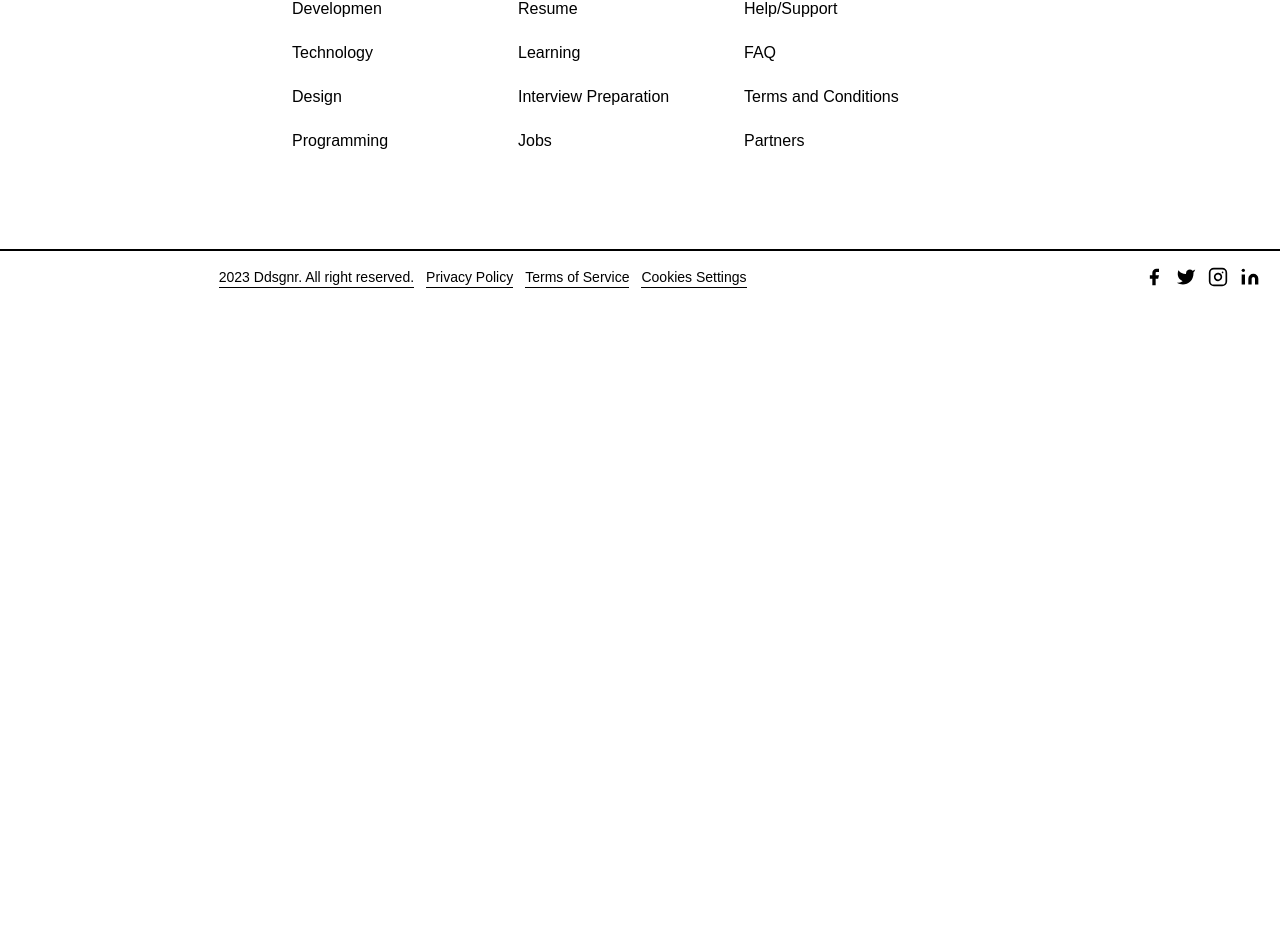
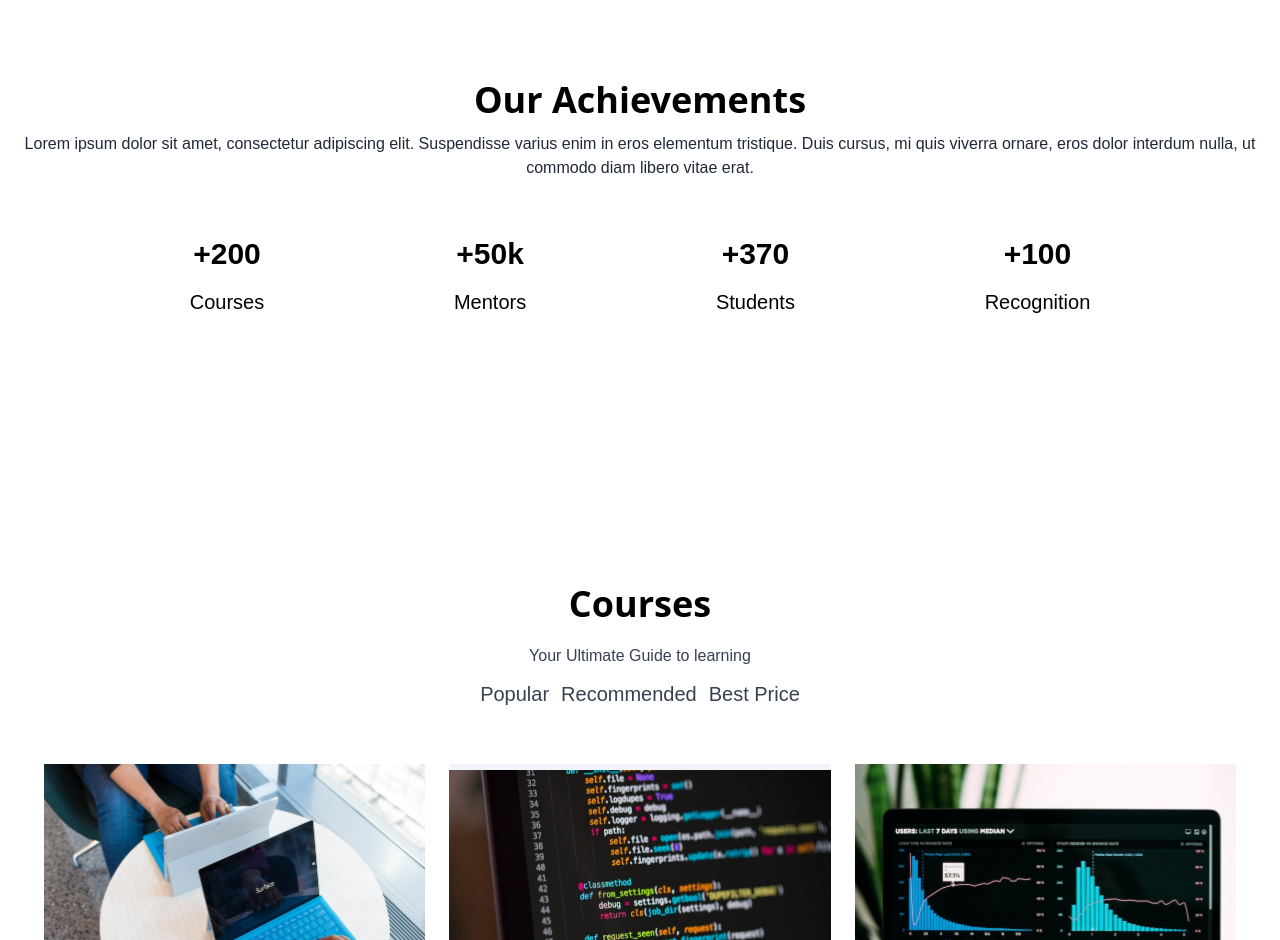
Before and after one commit to saadahmedacademy/figma-courses-website, a Next.js app in the folder course-web/: page / in a window 1280 px wide. Shown: the part 1860-2800 px from the top of the page. Before the commit the page ends 2164 px from the top, so only its background shows below. Built offline with nearby package versions, Linux system fonts and the light colour scheme.

Commit message:
Add some more components and the lasr component is remain.

```diff
--- a/course-web/app/layout.tsx
+++ b/course-web/app/layout.tsx
@@ -17,7 +17,7 @@ const geistMono = localFont({
 
 export const metadata: Metadata = {
   title: "Saad Cousera Website",
-  description: "Generated by create next app",
+  description: "Created by Muhammad Saad Ahmed",
 };
 
 export default function RootLayout({
--- a/course-web/app/page.tsx
+++ b/course-web/app/page.tsx
@@ -1,12 +1,19 @@
+import { Achievement } from "@/components/Achievement";
 import { CompaniesSection } from "@/components/CompaniesSection";
 import { CourseCategories } from "@/components/CourseCatogaries";
+import { Courses } from "@/components/Courses";
 import { HeroSection } from "@/components/HeroSection"
+import { OurTeam } from "@/components/OurTeam"
+
 export default function Home() {
   return (
     <>
     <HeroSection/>
     <CompaniesSection/>
     <CourseCategories/>
+    <Achievement/>
+    <Courses/>
+    <OurTeam/>
     </>
   );
 }
--- a/course-web/components/Achievement.tsx
+++ b/course-web/components/Achievement.tsx
@@ -1,5 +1,62 @@
+"use client";
+import React, { useState } from "react";
 
-export default function Achievement (){
-    <>
-    </>
-   }
+export const Achievement = () => {
+  interface AchievementDataType {
+    id: string;
+    count: string;
+    itemsName: string;
+  }
+
+  const [achievement, setAchievement] = useState<AchievementDataType[]>([
+    {
+      id: "1",
+      count: "+200",
+      itemsName: "Courses",
+    },
+    {
+      id: "2",
+      count: "+50k",
+      itemsName: "Mentors",
+    },
+    {
+      id: "3",
+      count: "+370",
+      itemsName: "Students",
+    },
+    {
+      id: "4",
+      count: "+100",
+      itemsName: "Recognition",
+    },
+  ]);
+
+  return (
+    <div className="container mx-auto flex flex-col w-full p-3 mt-5 h-[488px]" id="achievement">
+      {/* Section Header */}
+      <section className="flex flex-col gap-3 mx-auto py-11">
+        <h1 className="font-bold lg:text-4xl md:text-2xl text-xl font-sans text-black text-center">
+          Our Achievements
+        </h1>
+        <p className="text-gray-800 text-center">
+          Lorem ipsum dolor sit amet, consectetur adipiscing elit. Suspendisse
+          varius enim in eros elementum tristique. Duis cursus, mi quis viverra
+          ornare, eros dolor interdum nulla, ut commodo diam libero vitae erat.
+        </p>
+      </section>
+
+      {/* Achievements Section */}
+      <section className="w-full flex flex-wrap justify-evenly items-center gap-6 p-3">
+        {achievement.map((data) => (
+          <div
+            className="flex flex-col items-center text-center gap-4 transition-transform duration-300 hover:scale-105"
+            key={data.id}
+          >
+            <h1 className="text-3xl font-bold">{data.count}</h1>
+            <p className="text-xl">{data.itemsName}</p>
+          </div>
+        ))}
+      </section>
+    </div>
+  );
+};
--- a/course-web/components/CourseCatogaries.tsx
+++ b/course-web/components/CourseCatogaries.tsx
@@ -4,7 +4,7 @@ import ourCategories from "@/jsonData/categories.json";
 
 export const CourseCategories = () => {
   return (
-    <div className="container mx-auto flex flex-col w-full p-3">
+    <div id="services" className=" mx-auto flex flex-col w-full px-2 md:px-8 py-7 min-h-screen">
       <section className="flex flex-col gap-3 mx-auto py-11">
         <h1 className="font-bold lg:text-4xl md:text-2xl text-xl font-sans text-black text-start">
           Explore Courses By Category
@@ -40,6 +40,11 @@ export const CourseCategories = () => {
           <p className="text-center text-gray-500">No categories available.</p>
         )}
       </section>
+      <div className="mx-auto my-14">
+        <button className=" hover:-translate-y-1 transition duration-[0.5s]  inline-flex items-center border-black border rounded-lg py-2 px-5 hover:bg-black hover:text-white hover:border-black text-base mt-4 md:mt-0">
+          View all courses
+        </button>
+      </div>
     </div>
   );
 };
--- a/course-web/components/Courses.tsx
+++ b/course-web/components/Courses.tsx
@@ -1,5 +1,82 @@
+"use client";
+import Image from "next/image";
+import React from "react";
+import showCourses from "@/jsonData/coursedata.json";
+import { IoIosStarOutline } from "react-icons/io";
 
-export default function Courses (){
+export const Courses = () => {
+  return (
     <>
+      <div className=" mx-auto text-black flex flex-col w-full px-2 md:px-8 py-7 min-h-screen">
+        <section className="flex flex-col gap-3 mx-auto py-11">
+          <div className="flex flex-col gap-5 w-full">
+          <h1 className="font-bold lg:text-4xl md:text-3xl text-xl font-sans text-black text-center">
+          Courses
+          </h1>
+          <p className="text-gray-700 text-center">
+          Your Ultimate Guide to learning
+          </p>
+          </div>
+          <div className="flex justify-center items-center gap-3">
+            <p className="text-gray-700 text-xl">Popular</p>
+            <p className="text-gray-700 text-xl">Recommended</p>
+            <p className="text-gray-700 text-xl">Best Price</p>
+          </div>
+        </section>
+
+        <section className="grid grid-cols-1 sm:grid-cols-2 lg:grid-cols-3 gap-6 p-3 ">
+          {showCourses?.length ? (
+            showCourses.map((items, index) => (
+              <div
+                key={index}
+                className="flex flex-col justify-center items-center rounded-sm bg-slate-100">
+                <div className="w-full">
+                  <Image
+                    src={`${items.icon}`}
+                    width={1}
+                    height={1}
+                    className="w-full h-full"
+                    alt="courseImage"
+                  />
+                </div>
+                <div className="flex px-4 py-3 justify-between items-center w-full">
+                  <span className="font-semibold">{items.level}</span>
+                  <div className="flex items-center justify-center w-4 gap-2 pr-5 ">
+                    <span>
+                      {" "}
+                      <IoIosStarOutline className="text-gray-600 text-xl" />
+                    </span>{" "}
+                    <p className="font-semibold">5.0</p>
+                  </div>
+                </div>
+                <div className="flex flex-col p-3 justify-center items-start gap-2">
+                  <h1 className="text-xl font-bold">{items.title}</h1>
+                  <p className="leading-relaxed text-base col-span-2">
+                    Lorem ipsum dolor sit amet consectetur adipisicing elit.
+                    Est, Lorem ipsum dolor sit amet consectetur adipisicing.
+                  </p>
+                </div>
+                <div className=" w-full p-4 flex gap-5 items-center justify-start">
+                  <button className=" hover:-translate-y-1 transition duration-[0.5s]  inline-flex items-center border-black border rounded-lg py-2 px-5 hover:bg-black hover:text-white hover:border-black text-base ">
+                    Enroll now
+                  </button>
+                  <span className="">$400</span>
+                </div>
+              </div>
+            ))
+          ) : (
+            <p className="text-center text-gray-500">
+              No categories available.
+            </p>
+          )}
+        </section>
+        <div className="mx-auto my-14">
+          <button className=" hover:-translate-y-1 transition duration-[0.5s]  inline-flex items-center border-black border rounded-lg py-2 px-5 hover:bg-black hover:text-white hover:border-black text-base mt-4 md:mt-0">
+            View all courses
+          </button>
+        </div>
+      </div>
+      );
     </>
-   }
+  );
+};
--- a/course-web/components/HeroSection.tsx
+++ b/course-web/components/HeroSection.tsx
@@ -5,9 +5,9 @@ import React from "react";
 export const HeroSection = () => {
   return (
     <>
-      <section className="text-black bg-white body-font">
+      <section className="text-black bg-white body-font lg:pt-[6rem] pt-32">
         <div className="container flex ml-auto justify-around md:pl-24 pb-1 md:flex-row flex-col items-center">
-          <div className="lg:flex-grow md:w-1/2 lg:pr-24 md:pr-16 pt-6 px-4 flex flex-col md:items-start md:text-left mb-16 md:mb-0 items-center text-center ">
+          <div className="lg:flex-grow md:w-1/2 lg:pr-24 md:pr-8 pt-6 px-4 flex-col md:items-start  md:text-left mb-16 md:mb-0 items-center text-center ">
             <h1 className=" sm:text-4xl text-3xl mb-4 font-bold text-start">
               Learn new skills {""}
               <br className="hidden lg:inline-block" />
--- a/course-web/components/Navbar.tsx
+++ b/course-web/components/Navbar.tsx
@@ -6,7 +6,7 @@ import { IoMenu } from "react-icons/io5";
 export const Navbar = () => {
   return (
     <>
-      <header className="text-black body-font bg-[#F7F7F7] border-b border-gray-500">
+      <header className="text-black body-font bg-[#F7F7F7]  lg:h-[6rem] md:h-[8rem] h-[5rem] border-b border-gray-500 fixed w-full">
         <div className="container mx-auto flex lg:flex lg:flex-row md:flex-col md:gap-1 justify-between md:justify-evenly p-5 items-center">
           <a className="flex title-font font-medium items-center mb-4 md:mb-0">
             <Image alt="logo" src={"/logo.svg"} width="150" height="150" />
@@ -14,22 +14,22 @@ export const Navbar = () => {
 
           <div className=" hidden md:flex justify-between ld:gap-10 md:gap-5 gap-2 bg-white rounded-lg px-4 py-1 items-center none ">
             <nav className="md:mx-auto flex flex-wrap items-center gap-1 md:gap-4 lg:gap-8 text-base justify-center">
-              <a className="hover:pb-2 hover:border-b-2 hover:border-blue-600">
+              <a href="/" className="hover:pb-2 hover:border-b-2 hover:border-blue-600">
                 Home
               </a>
-              <a className="hover:pb-2 hover:border-b-2 hover:border-blue-600">
+              <a href="#courses" className="hover:pb-2 hover:border-b-2 hover:border-blue-600">
                 Couses
               </a>
-              <a className="hover:pb-2 hover:border-b-2 hover:border-blue-600">
+              <a href="#services" className="hover:pb-2 hover:border-b-2 hover:border-blue-600">
                 Services
               </a>
-              <a className="hover:pb-2 hover:border-b-2 hover:border-blue-600">
+              <a href="#achievement" className="hover:pb-2 hover:border-b-2 hover:border-blue-600">
                 Achievement
               </a>
-              <a className="hover:pb-2 hover:border-b-2 hover:border-blue-600">
+              <a href="#aboutus" className="hover:pb-2 hover:border-b-2 hover:border-blue-600">
                 About Us
               </a>
-              <a className="hover:pb-2 hover:border-b-2 hover:border-blue-600">
+              <a href="#ourteam" className="hover:pb-2 hover:border-b-2 hover:border-blue-600">
                 Testimonial
               </a>
             </nav>
--- a/course-web/components/OurTeam.tsx
+++ b/course-web/components/OurTeam.tsx
@@ -1,5 +1,44 @@
+import React, { useState } from "react";
+import showOurTeam from "@/jsonData/ourTeam.json"
+import Image from "next/image";
+import { TbWorld } from "react-icons/tb";
+import { FaLinkedin, FaTwitter } from "react-icons/fa";
 
-export default function OurTeam (){
+export  const OurTeam = () => {
+    return (
     <>
+    <div className=" h-[895px] w-full mx-auto flex flex-col mb-12 p-3 mt-5 bg-[#F7F7F7]" id="ourteam">
+      {/* Section Header */}
+      <section className="flex flex-col gap-3 mx-auto py-11">
+        <h1 className="font-bold lg:text-4xl md:text-2xl text-xl font-sans text-black text-center">
+          Our Team
+        </h1>
+        <p className="text-gray-800 text-center">
+        Lorem ipsum dolor sit amet, consectetur adipiscing elit.
+        </p>
+      </section>
+
+      {/* Achievements Section */}
+      <section className="grid grid-cols-1 sm:grid-cols-2 lg:grid-cols-3 gap-x-6 gap-y-10 p-3">
+        {showOurTeam.map((data) => (
+          <div
+            className="flex flex-col items-center text-center gap-4 transition-transform duration-300 hover:scale-105"
+            key={data.id}
+          >
+            <Image src={`${data.image}`} width={110} height={110} alt="team member" />
+            <div className="flex flex-col p-2 gap-2">
+            <h1 className="text-3xl font-bold">{data.name}</h1>
+            <p className="text-xl">{data.nich}</p>
+            </div>
+            <div className="flex justify-center items-center gap-3">
+            <FaLinkedin/>
+            <FaTwitter/>
+            <TbWorld/>
+            </div>
+          </div>
+        ))}
+      </section>
+    </div>
     </>
+    )
    }
```
